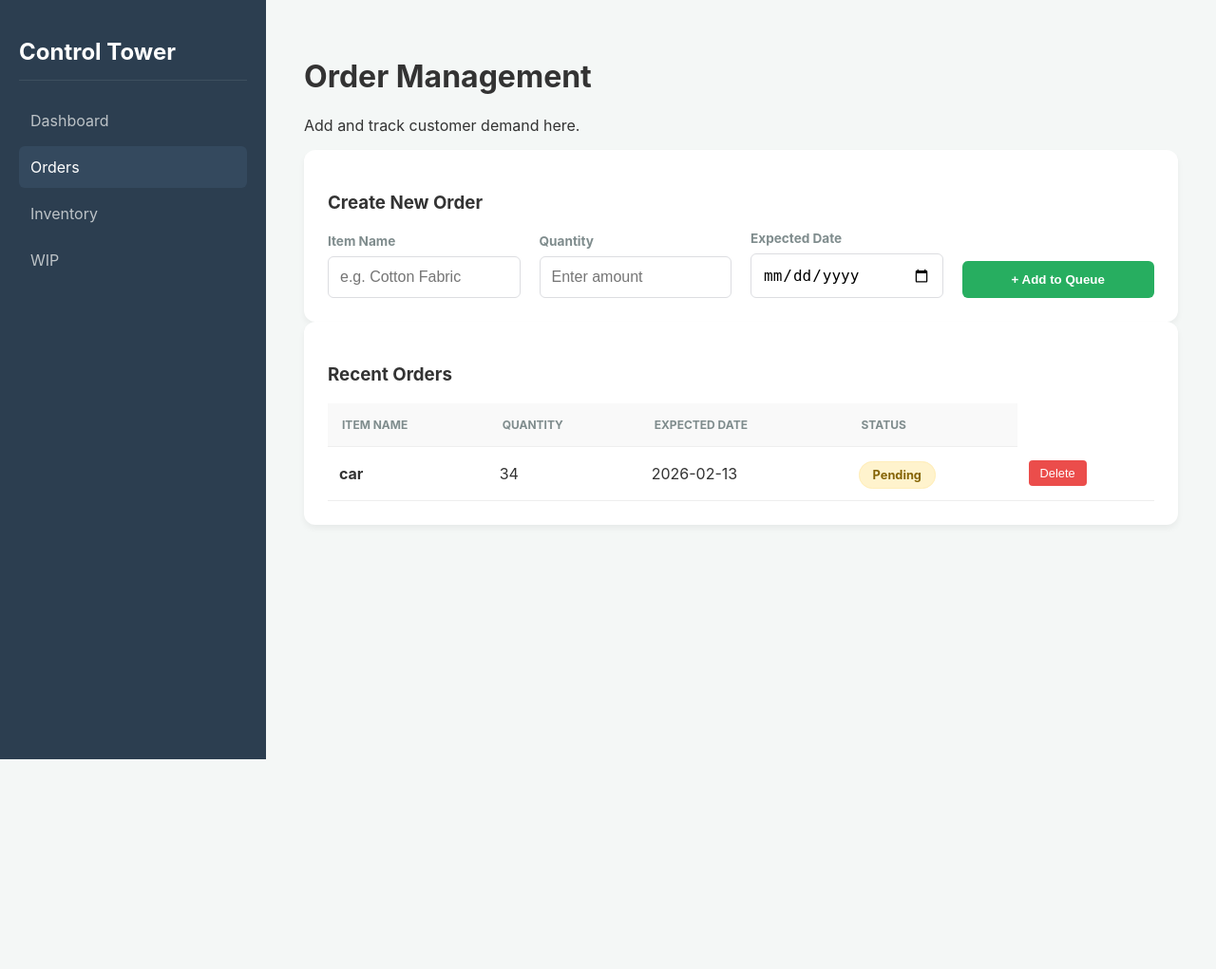
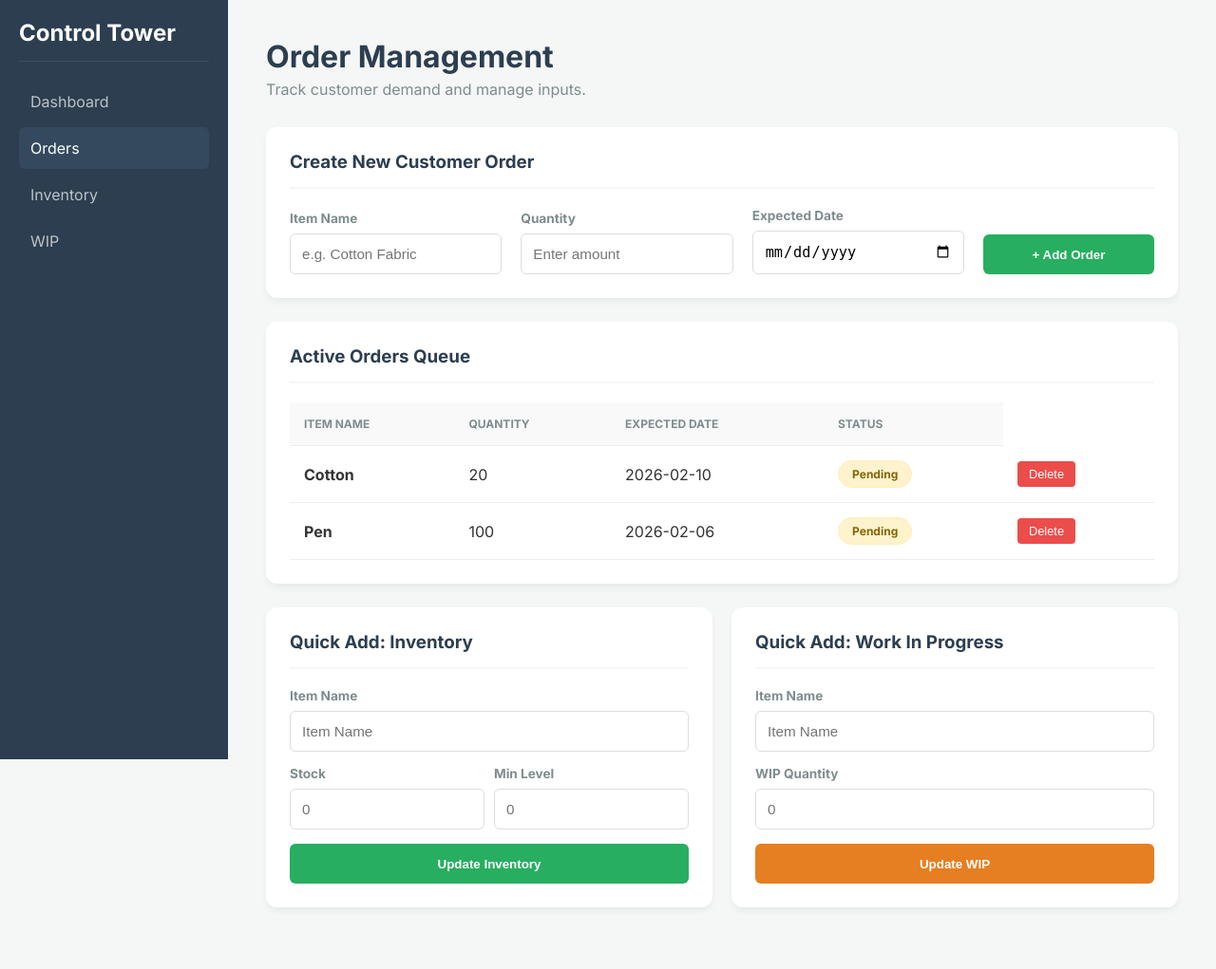
Before and after one commit to SUKIRTHAN546/TANCAM_MSME, a Flask app: page /orders in a window 1280 px wide. Shown: the whole page at 95% size. Before the commit the page ends 800 px from the top, so only its background shows below. Run offline with Flask 3, Linux system fonts and the light colour scheme; data comes from the database, SQL or seed files in the repository; both versions use the stored data as it was after the commit; data that the repository does not hold is empty.

Commit message:
DAY 4: Prototype of Orders, Inventory, WIP

```diff
--- a/project/app.py
+++ b/project/app.py
@@ -1,10 +1,15 @@
 from flask import Flask, render_template, request, jsonify
-from db import get_db
+import sqlite3
 
 app = Flask(__name__)
+DB_NAME = "supply_chain.db"
+
+def get_db():
+    conn = sqlite3.connect(DB_NAME)
+    conn.row_factory = sqlite3.Row  # Allows accessing columns by name (e.g. row['item_name'])
+    return conn
 
 # --- HTML Routes ---
-
 @app.route("/")
 def dashboard():
     return render_template("dashboard.html")
@@ -23,15 +28,12 @@ def wip():
 
 # --- API Routes ---
 
-@app.route("/health")
-def health():
-    return {"status": "ok"}
-
 @app.route("/api/orders", methods=["GET", "POST"])
 def orders_api():
     db = get_db()
     if request.method == "POST":
         data = request.json
+        # Matches schema: item_name, quantity, due_date, status
         db.execute(
             "INSERT INTO orders (item_name, quantity, due_date, status) VALUES (?, ?, ?, ?)",
             (data["item_name"], data["quantity"], data["due_date"], "Pending")
@@ -39,72 +41,134 @@ def orders_api():
         db.commit()
         return jsonify({"message": "Order added"})
 
+    # GET request
     orders = db.execute("SELECT * FROM orders").fetchall()
     return jsonify([dict(o) for o in orders])
 
-# MOVED THIS UP: This route must be defined BEFORE app.run()
 @app.route("/api/orders/<int:order_id>", methods=["DELETE"])
 def delete_order(order_id):
     try:
         db = get_db()
         db.execute("DELETE FROM orders WHERE id = ?", (order_id,))
         db.commit()
-        return jsonify({"success": True}), 200
+        return jsonify({"success": True})
     except Exception as e:
-        print(f"Error: {e}") # This helps you see errors in the terminal
         return jsonify({"error": str(e)}), 500
 
-# --- Start the Server ---
 
+# ... existing code ...
+
+@app.route("/api/inventory", methods=["GET", "POST"])
+def inventory_api():
+    db = get_db()
+
+    if request.method == "POST":
+        data = request.json
+        try:
+            db.execute(
+                "INSERT INTO inventory (item_name, stock_qty, min_level) VALUES (?, ?, ?)",
+                (data["item_name"], data["stock_qty"], data["min_level"])
+            )
+            db.commit()
+            return jsonify({"msg": "Inventory added"})
+        except Exception as e:
+            return jsonify({"error": str(e)}), 500
+
+    # GET Request: Fetch all inventory items
+    items = db.execute("SELECT * FROM inventory").fetchall()
+    return jsonify([dict(i) for i in items])
+
+@app.route("/api/inventory/<int:id>", methods=["DELETE"])
+def delete_inventory(id):
+    db = get_db()
+    db.execute("DELETE FROM inventory WHERE id = ?", (id,))
+    db.commit()
+    return jsonify({"success": True})
+
+@app.route("/api/wip", methods=["GET", "POST"])
+def wip_api():
+    db = get_db()
+
+    if request.method == "POST":
+        data = request.json
+        try:
+            db.execute(
+                "INSERT INTO wip (item_name, wip_qty) VALUES (?, ?)",
+                (data["item_name"], data["wip_qty"])
+            )
+            db.commit()
+            return jsonify({"msg": "WIP added"})
+        except Exception as e:
+            return jsonify({"error": str(e)}), 500
+
+    # GET Request: Fetch all WIP items
+    items = db.execute("SELECT * FROM wip").fetchall()
+    return jsonify([dict(i) for i in items])
+
+@app.route("/api/wip/<int:id>", methods=["DELETE"])
+def delete_wip(id):
+    db = get_db()
+    db.execute("DELETE FROM wip WHERE id = ?", (id,))
+    db.commit()
+    return jsonify({"success": True})
+
+# ... existing code ...
 
 
 @app.route("/api/status")
 def stock_status():
     db = get_db()
 
+    # 1. Get Inventory
     inventory = db.execute("SELECT * FROM inventory").fetchall()
 
+    # 2. Get Pending Orders (Summed by item)
     orders = db.execute("""
-        SELECT item_name, SUM(quantity) AS qty
+        SELECT item_name, SUM(quantity) as qty
         FROM orders
         WHERE status='Pending'
         GROUP BY item_name
     """).fetchall()
 
+    # 3. Get WIP (Summed by item) - Using 'wip_qty'
     wip = db.execute("""
-        SELECT item_name, SUM(wip_qty) AS qty
+        SELECT item_name, SUM(wip_qty) as qty
         FROM wip
         GROUP BY item_name
     """).fetchall()
 
-    order_map = {o["item_name"]: o["qty"] for o in orders}
-    wip_map = {w["item_name"]: w["qty"] for w in wip}
+    # Convert lists to dictionaries for easy lookup
+    order_map = {row["item_name"]: row["qty"] for row in orders}
+    wip_map   = {row["item_name"]: row["qty"] for row in wip}
 
-    result = []
+    results = []
 
-    for i in inventory:
-        available = (
-            i["stock_qty"]
-            + wip_map.get(i["item_name"], 0)
-            - order_map.get(i["item_name"], 0)
-        )
+    for item in inventory:
+        name = item["item_name"]
+        stock = item["stock_qty"]     # Matches schema
+        min_lvl = item["min_level"]   # Matches schema
 
+        incoming_wip = wip_map.get(name, 0)
+        outgoing_orders = order_map.get(name, 0)
+
+        # Calculation: Available = Stock + WIP - Pending Orders
+        available = stock + incoming_wip - outgoing_orders
+
+        # Determine Status Color
         if available < 0:
-            status = "RED"
-        elif available < i["min_level"]:
-            status = "YELLOW"
+            status = "RED"    # Deficit
+        elif available < min_lvl:
+            status = "YELLOW" # Below safety stock
         else:
-            status = "GREEN"
+            status = "GREEN"  # Healthy
 
-        result.append({
-            "item": i["item_name"],
+        results.append({
+            "item": name,
             "available": available,
             "status": status
         })
 
-    return jsonify(result)
-
+    return jsonify(results)
 
 if __name__ == "__main__":
-    # app.run should ALWAYS be at the very bottom of the file
     app.run(debug=True)
--- a/project/static/css/style.css
+++ b/project/static/css/style.css
@@ -1,4 +1,6 @@
 /* General Setup */
+@import url('https://fonts.googleapis.com/css2?family=Inter:wght@400;600;700&display=swap');
+
 body, html {
     margin: 0; padding: 0;
     height: 100%; font-family: 'Inter', sans-serif;
@@ -12,9 +14,10 @@ body, html {
     width: 240px; background-color: #2c3e50;
     color: white; height: 100vh;
     position: fixed; padding: 20px;
+    box-sizing: border-box;
 }
 
-.sidebar-header h2 { border-bottom: 1px solid #3e4f5f; padding-bottom: 15px; margin-bottom: 20px; }
+.sidebar-header h2 { border-bottom: 1px solid #3e4f5f; padding-bottom: 15px; margin-bottom: 20px; margin-top: 0;}
 
 .nav-links { list-style: none; padding: 0; }
 .nav-links a {
@@ -25,7 +28,11 @@ body, html {
 .nav-links a.active, .nav-links a:hover { background: #34495e; color: white; }
 
 /* Dashboard Content Area */
-.content { margin-left: 280px; padding: 40px; flex-grow: 1; }
+.content { margin-left: 240px; padding: 40px; flex-grow: 1; min-height: 100vh; box-sizing: border-box;}
+
+.top-bar { margin-bottom: 30px; }
+.top-bar h1 { margin: 0 0 5px 0; color: #2c3e50; }
+.top-bar p { margin: 0; color: #7f8c8d; }
 
 /* Horizontal Metric Cards */
 .metrics-row { display: flex; gap: 20px; margin-bottom: 30px; }
@@ -37,91 +44,57 @@ body, html {
 .metric-label { font-size: 0.85rem; color: #7f8c8d; text-transform: uppercase; font-weight: bold; }
 .metric-card h2 { font-size: 2.2rem; margin: 10px 0 0; color: #2c3e50; }
 
-/* Table Section */
-.card { background: white; padding: 25px; border-radius: 12px; box-shadow: 0 4px 6px rgba(0,0,0,0.05); }
-table { width: 100%; border-collapse: collapse; margin-top: 15px; }
-th, td { padding: 15px; text-align: left; border-bottom: 1px solid #eee; }
-th { background-color: #f9f9f9; color: #7f8c8d; text-transform: uppercase; font-size: 0.75rem; }
+/* Cards & Tables */
+.card { background: white; padding: 25px; border-radius: 12px; box-shadow: 0 4px 6px rgba(0,0,0,0.05); margin-bottom: 25px; }
+.card h3 { margin-top: 0; color: #2c3e50; border-bottom: 2px solid #f4f7f6; padding-bottom: 15px; margin-bottom: 20px;}
 
-/* Badge for Status */
-.badge { padding: 6px 14px; border-radius: 20px; font-size: 0.8rem; font-weight: bold; }
+table { width: 100%; border-collapse: collapse; }
+th, td { padding: 15px; text-align: left; border-bottom: 1px solid #eee; vertical-align: middle; }
+th { background-color: #f9f9f9; color: #7f8c8d; text-transform: uppercase; font-size: 0.75rem; font-weight: 700; }
+
+/* Badges for Status */
+.badge { padding: 6px 14px; border-radius: 20px; font-size: 0.75rem; font-weight: bold; display: inline-block; }
 .status-pending { background-color: #fff3cd; color: #856404; border: 1px solid #ffeeba; }
-
+.status-completed, .status-ok { background-color: #d4edda; color: #155724; border: 1px solid #c3e6cb; }
+.status-alert, .status-low { background-color: #f8d7da; color: #721c24; border: 1px solid #f5c6cb; }
 
 /* Form Layout */
 .input-grid {
-    display: flex;
-    gap: 20px;
-    align-items: flex-end;
-    flex-wrap: wrap;
-    margin-top: 15px;
+    display: flex; gap: 20px; align-items: flex-end; flex-wrap: wrap;
 }
 
-.input-group {
-    display: flex;
-    flex-direction: column;
-    flex: 1;
-    min-width: 180px;
-}
-
-.input-group label {
-    font-size: 0.85rem;
-    font-weight: bold;
-    color: #7f8c8d;
-    margin-bottom: 8px;
-}
+.input-group { display: flex; flex-direction: column; flex: 1; min-width: 180px; }
+.input-group label { font-size: 0.85rem; font-weight: bold; color: #7f8c8d; margin-bottom: 8px; }
 
 input {
-    padding: 12px;
-    border: 1px solid #dcdde1;
-    border-radius: 6px;
-    font-size: 1rem;
-    outline: none;
-    transition: border-color 0.2s;
+    padding: 12px; border: 1px solid #dcdde1; border-radius: 6px;
+    font-size: 0.95rem; outline: none; transition: border-color 0.2s; width: 100%; box-sizing: border-box;
 }
+input:focus { border-color: #3498db; }
 
-input:focus {
-    border-color: #3498db;
+/* Buttons */
+.btn-container { flex: 0 0 auto; } /* Stops button from stretching weirdly */
+
+.btn-primary {
+    background-color: #27ae60; color: white; border: none;
+    padding: 12px 24px; border-radius: 6px; font-weight: bold;
+    cursor: pointer; transition: background 0.2s; height: 42px; /* Match input height */
+    white-space: nowrap;
 }
-
-/* Button Styling */
-.btn-primary {
-    background-color: #27ae60;
-    color: white;
-    border: none;
-    padding: 12px 24px;
-    border-radius: 6px;
-    font-weight: bold;
-    cursor: pointer;
-    transition: background 0.2s;
-}
-
-.btn-primary:hover {
-    background-color: #219150;
-}
-
-/* Ensure the table cell centers the status badge */
-td {
-    padding: 15px 12px;
-    vertical-align: middle;
-}
+.btn-primary:hover { background-color: #219150; }
 
 .btn-delete {
-    background-color: #eb4d4b;
-    color: white;
-    border: none;
-    padding: 6px 12px;
-    border-radius: 4px;
-    cursor: pointer;
-    font-size: 0.8rem;
-    transition: background 0.2s;
+    background-color: #eb4d4b; color: white; border: none;
+    padding: 6px 12px; border-radius: 4px; cursor: pointer;
+    font-size: 0.8rem; transition: background 0.2s;
 }
+.btn-delete:hover { background-color: #ff7979; }
 
-.btn-delete:hover {
-    background-color: #ff7979;
+/* Stock Health List Styling */
+#statusList { list-style: none; padding: 0; margin: 0; }
+#statusList li {
+    padding: 12px; border-left: 4px solid #3498db;
+    background: #f8f9fa; margin-bottom: 8px; border-radius: 0 4px 4px 0;
+    font-size: 0.9rem;
 }
-
-/* Ensure table cells align the button properly */
-td {
-    vertical-align: middle;
-}
+#statusList li:contains("Low") { border-color: #eb4d4b; color: #eb4d4b; } /* Example usage */
--- a/project/static/js/main.js
+++ b/project/static/js/main.js
@@ -1,101 +1,142 @@
-// Unified function to fetch and display orders for BOTH pages
+document.addEventListener("DOMContentLoaded", () => {
+    // Check which page we are on and load specific data
+    if (document.getElementById("inventoryList")) loadInventoryTable();
+    if (document.getElementById("wipList")) loadWipTable();
+    if (document.getElementById("orderList") || document.getElementById("dashboardOrderList")) loadOrdersData();
+    if (document.getElementById("statusList")) loadStockStatus();
+});
+
+// --- Inventory Logic ---
+function loadInventoryTable() {
+    fetch("/api/inventory")
+        .then(res => res.json())
+        .then(data => {
+            const tbody = document.getElementById("inventoryList");
+            tbody.innerHTML = "";
+            data.forEach(i => {
+                // Determine row color based on min_level
+                let statusBadge = `<span class="badge status-ok">OK</span>`;
+                if (i.stock_qty < i.min_level) {
+                    statusBadge = `<span class="badge status-low">Low Stock</span>`;
+                }
+
+                tbody.innerHTML += `
+                    <tr>
+                        <td><strong>${i.item_name}</strong></td>
+                        <td>${i.stock_qty}</td>
+                        <td>${i.min_level}</td>
+                        <td>${statusBadge}</td>
+                        <td><button class="btn-delete" onclick="deleteItem('inventory', ${i.id})">Remove</button></td>
+                    </tr>
+                `;
+            });
+        });
+}
+
+// --- WIP Logic ---
+function loadWipTable() {
+    fetch("/api/wip")
+        .then(res => res.json())
+        .then(data => {
+            const tbody = document.getElementById("wipList");
+            tbody.innerHTML = "";
+            data.forEach(i => {
+                tbody.innerHTML += `
+                    <tr>
+                        <td><strong>${i.item_name}</strong></td>
+                        <td>${i.wip_qty}</td>
+                        <td><button class="btn-delete" onclick="deleteItem('wip', ${i.id})">Remove</button></td>
+                    </tr>
+                `;
+            });
+        });
+}
+
+// --- Generic Delete Function ---
+function deleteItem(type, id) {
+    if(confirm("Are you sure you want to delete this item?")) {
+        fetch(`/api/${type}/${id}`, { method: "DELETE" })
+        .then(res => {
+            if(res.ok) window.location.reload();
+        });
+    }
+}
+
+// --- EXISTING FUNCTIONS (Keep these as they were) ---
+
+function addInventory() {
+    const item = document.getElementById("inv_item").value;
+    const stock = document.getElementById("inv_stock").value;
+    const min = document.getElementById("inv_min").value;
+
+    if (!item || !stock) { alert("Please enter Item and Stock"); return; }
+
+    fetch("/api/inventory", {
+        method: "POST",
+        headers: { "Content-Type": "application/json" },
+        body: JSON.stringify({ item_name: item, stock_qty: stock, min_level: min || 0 })
+    }).then(res => {
+        if (res.ok) window.location.reload();
+    });
+}
+
+function addWip() {
+    const item = document.getElementById("wip_item").value;
+    const qty = document.getElementById("wip_qty").value;
+
+    if (!item || !qty) { alert("Please enter Item and Qty"); return; }
+
+    fetch("/api/wip", {
+        method: "POST",
+        headers: { "Content-Type": "application/json" },
+        body: JSON.stringify({ item_name: item, wip_qty: qty })
+    }).then(res => {
+        if (res.ok) window.location.reload();
+    });
+}
+
 function loadOrdersData() {
     const dashboardTable = document.getElementById("dashboardOrderList");
     const ordersTable = document.getElementById("orderList");
-
-    // Determine which table we are currently looking at
     const activeTable = dashboardTable || ordersTable;
     if (!activeTable) return;
 
-    fetch("/api/orders")
-        .then(res => res.json())
-        .then(data => {
-            activeTable.innerHTML = "";
-            let unitSum = 0;
-
-            data.forEach(o => {
-                unitSum += parseInt(o.quantity) || 0;
-
-                // Add rows with the Delete button (o.id must be sent from backend)
-                activeTable.innerHTML += `
-                    <tr>
-                        <td><strong>${o.item_name}</strong></td>
-                        <td>${o.quantity}</td>
-                        <td>${o.due_date}</td>
-                        <td><span class="badge status-pending">Pending</span></td>
-                        <td>
-                            <button class="btn-delete" onclick="deleteOrder(${o.id})">Delete</button>
-                        </td>
-                    </tr>`;
-            });
-
-            // Update Dashboard metrics only if those elements exist
-            if (document.getElementById("totalOrders")) {
-                document.getElementById("totalOrders").innerText = data.length;
-                document.getElementById("totalUnits").innerText = unitSum;
-                document.getElementById("pendingCount").innerText = data.length;
-            }
-        })
-        .catch(err => console.error("Error loading data:", err));
+    fetch("/api/orders").then(res => res.json()).then(data => {
+        activeTable.innerHTML = "";
+        let totalUnits = 0; let pendingCount = 0;
+        data.forEach(o => {
+            totalUnits += parseInt(o.quantity) || 0;
+            if(o.status === "Pending") pendingCount++;
+            activeTable.innerHTML += `<tr><td><strong>${o.item_name}</strong></td><td>${o.quantity}</td><td>${o.due_date}</td><td><span class="badge status-pending">${o.status}</span></td><td><button class="btn-delete" onclick="deleteItem('orders', ${o.id})">Delete</button></td></tr>`;
+        });
+        if (document.getElementById("totalOrders")) {
+            document.getElementById("totalOrders").innerText = data.length;
+            document.getElementById("totalUnits").innerText = totalUnits;
+            document.getElementById("pendingCount").innerText = pendingCount;
+        }
+    });
 }
 
-// Function to handle adding an order
+function loadStockStatus() {
+    const list = document.getElementById("statusList");
+    if (!list) return;
+    fetch("/api/status").then(res => res.json()).then(data => {
+        list.innerHTML = "";
+        if (data.length === 0) list.innerHTML = "<li>No inventory data found.</li>";
+        data.forEach(i => {
+            let color = i.status === "RED" ? "#e74c3c" : i.status === "YELLOW" ? "#f39c12" : "#27ae60";
+            list.innerHTML += `<li style="border-left: 5px solid ${color}; padding-left: 10px; margin-bottom: 5px;"><strong>${i.item}</strong>: ${i.available} available <span style="color:${color}; font-weight:bold;">(${i.status})</span></li>`;
+        });
+    });
+}
+
 function addOrder() {
     const item = document.getElementById("item").value;
     const qty = document.getElementById("qty").value;
     const date = document.getElementById("date").value;
-
-    if(!item || !qty || !date) {
-        alert("Please fill in all fields");
-        return;
-    }
-
+    if (!item || !qty || !date) { alert("Fill all fields"); return; }
     fetch("/api/orders", {
-        method: "POST",
-        headers: { "Content-Type": "application/json" },
+        method: "POST", headers: { "Content-Type": "application/json" },
         body: JSON.stringify({ item_name: item, quantity: qty, due_date: date })
-    }).then(() => {
-        window.location.reload();
-    });
+    }).then(res => { if (res.ok) window.location.reload(); });
 }
-
-// Global Delete Function
-function deleteOrder(orderId) {
-    if (confirm("Are you sure you want to delete this order?")) {
-        fetch(`/api/orders/${orderId}`, {
-            method: "DELETE",
-        })
-        .then(res => {
-            if (res.ok) {
-                // Refresh the data without a full page reload
-                loadOrdersData();
-            } else {
-                alert("Server error: Check if the DELETE route exists in app.py");
-            }
-        })
-        .catch(err => console.error("Delete failed:", err));
-    }
-}
-
-// Single entry point
-document.addEventListener("DOMContentLoaded", loadOrdersData);
-
-
-fetch("/api/status")
-  .then(res => res.json())
-  .then(data => {
-    const list = document.getElementById("statusList");
-    list.innerHTML = "";
-
-    data.forEach(i => {
-      let color =
-        i.status === "RED" ? "red" :
-        i.status === "YELLOW" ? "orange" :
-        "green";
-
-      list.innerHTML += `
-        <li style="color:${color}">
-          ${i.item} → ${i.available} (${i.status})
-        </li>`;
-    });
-  });
--- a/project/templates/orders.html
+++ b/project/templates/orders.html
@@ -23,12 +23,12 @@
         <main class="content">
             <header class="top-bar">
                 <h1>Order Management</h1>
-                <p>Add and track customer demand here.</p>
+                <p>Track customer demand and manage inputs.</p>
             </header>
 
             <section class="form-container">
                 <div class="card">
-                    <h3>Create New Order</h3>
+                    <h3>Create New Customer Order</h3>
                     <div class="input-grid">
                         <div class="input-group">
                             <label for="item">Item Name</label>
@@ -43,7 +43,7 @@
                             <input id="date" type="date">
                         </div>
                         <div class="input-group btn-container">
-                            <button class="btn-primary" onclick="addOrder()">+ Add to Queue</button>
+                            <button class="btn-primary" onclick="addOrder()">+ Add Order</button>
                         </div>
                     </div>
                 </div>
@@ -51,7 +51,7 @@
 
             <section class="table-container">
                 <div class="card">
-                    <h3>Recent Orders</h3>
+                    <h3>Active Orders Queue</h3>
                     <table>
                         <thead>
                             <tr>
@@ -66,6 +66,47 @@
                     </table>
                 </div>
             </section>
+
+            <div class="input-grid" style="align-items: flex-start;">
+
+                <div class="card" style="flex: 1;">
+                    <h3>Quick Add: Inventory</h3>
+                    <div class="input-grid" style="flex-direction: column; gap: 15px; align-items: stretch;">
+                        <div class="input-group">
+                            <label>Item Name</label>
+                            <input id="inv_item" placeholder="Item Name">
+                        </div>
+                        <div class="input-grid" style="gap: 10px;">
+                            <div class="input-group">
+                                <label>Stock</label>
+                                <input id="inv_stock" type="number" placeholder="0">
+                            </div>
+                            <div class="input-group">
+                                <label>Min Level</label>
+                                <input id="inv_min" type="number" placeholder="0">
+                            </div>
+                        </div>
+                        <button class="btn-primary" style="width: 100%" onclick="addInventory()">Update Inventory</button>
+                    </div>
+                </div>
+
+                <div class="card" style="flex: 1;">
+                    <h3>Quick Add: Work In Progress</h3>
+                    <div class="input-grid" style="flex-direction: column; gap: 15px; align-items: stretch;">
+                        <div class="input-group">
+                            <label>Item Name</label>
+                            <input id="wip_item" placeholder="Item Name">
+                        </div>
+                        <div class="input-group">
+                            <label>WIP Quantity</label>
+                            <input id="wip_qty" type="number" placeholder="0">
+                        </div>
+                        <button class="btn-primary" style="width: 100%; background-color: #e67e22;" onclick="addWip()">Update WIP</button>
+                    </div>
+                </div>
+
+            </div>
+
         </main>
     </div>
 
```
Also changed, not shown: project/db.py (+7 -4 lines), project/templates/dashboard.html (+12 -5 lines), project/templates/inventory.html (+72 -0 lines), project/templates/wip.html (+66 -0 lines), project/database.db, project/supply_chain.db (added).
